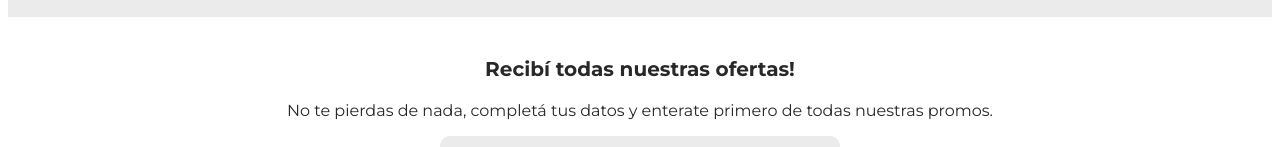
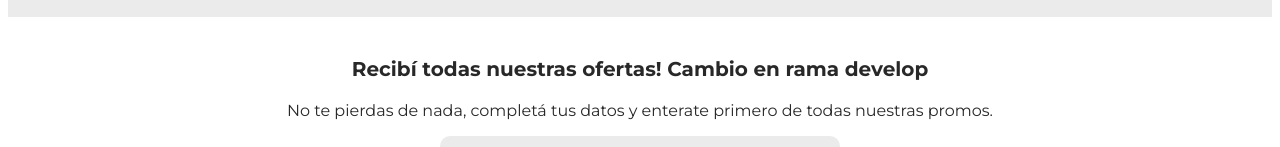
Before and after one commit to soltineo/coderhouse-pagina, a plain HTML site: page index.html in a window 1280 px wide. Shown: the part 1335-1482 px from the top of the page. Drawn offline with Linux system fonts and the light colour scheme.

Commit message:
Cambio en develop-footer

```diff
--- a/index.html
+++ b/index.html
@@ -82,7 +82,7 @@
         <footer>
             <section class="footer">
                 <!-- ofertas-->
-                <p class="encabezado3">Recibí todas nuestras ofertas!</p>
+                <p class="encabezado3">Recibí todas nuestras ofertas! Cambio en rama develop</p>
                 <p class="encabezado4">No te pierdas de nada, completá tus datos y enterate primero de todas nuestras
                     promos.</p>
 
```
